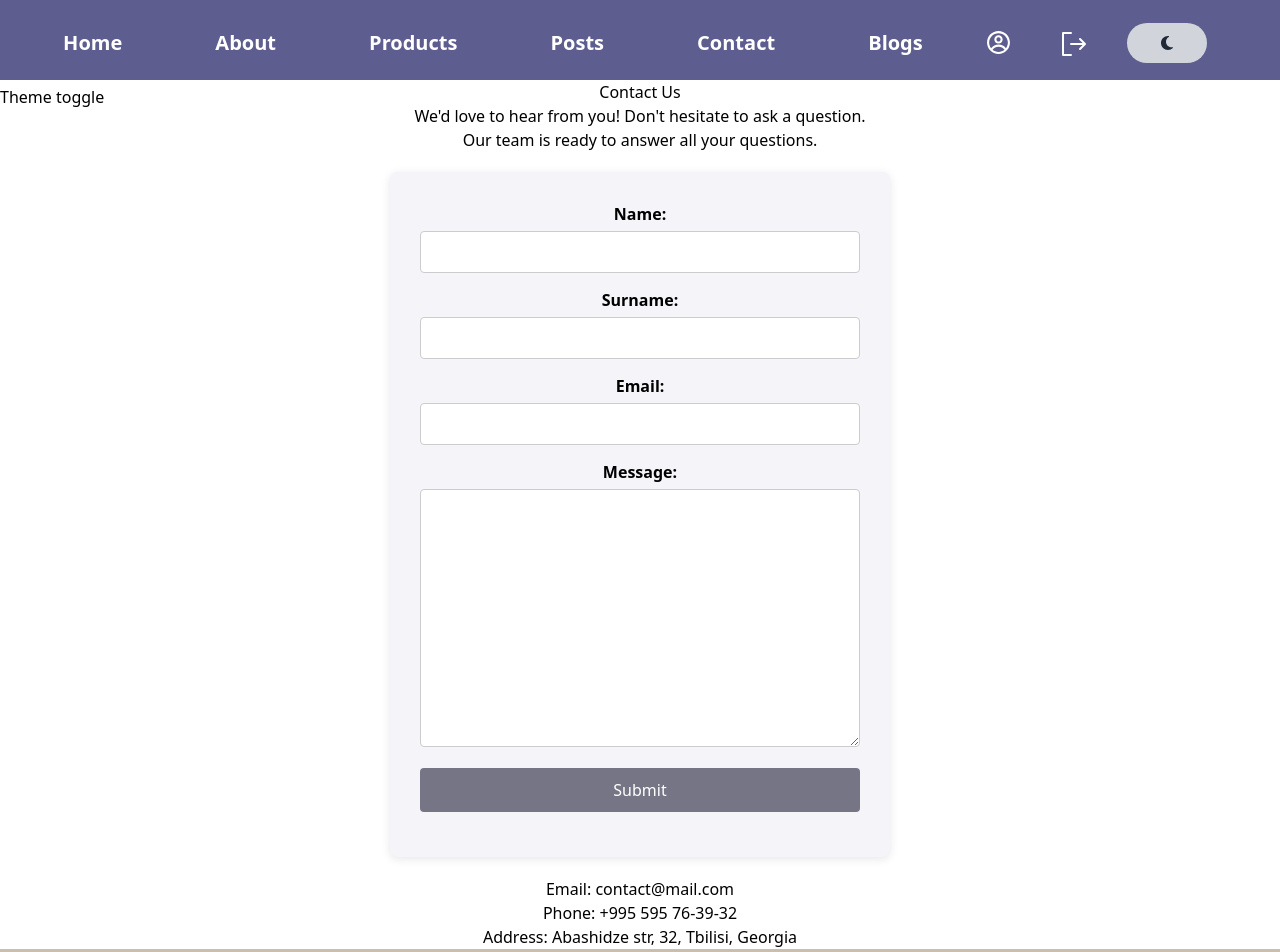
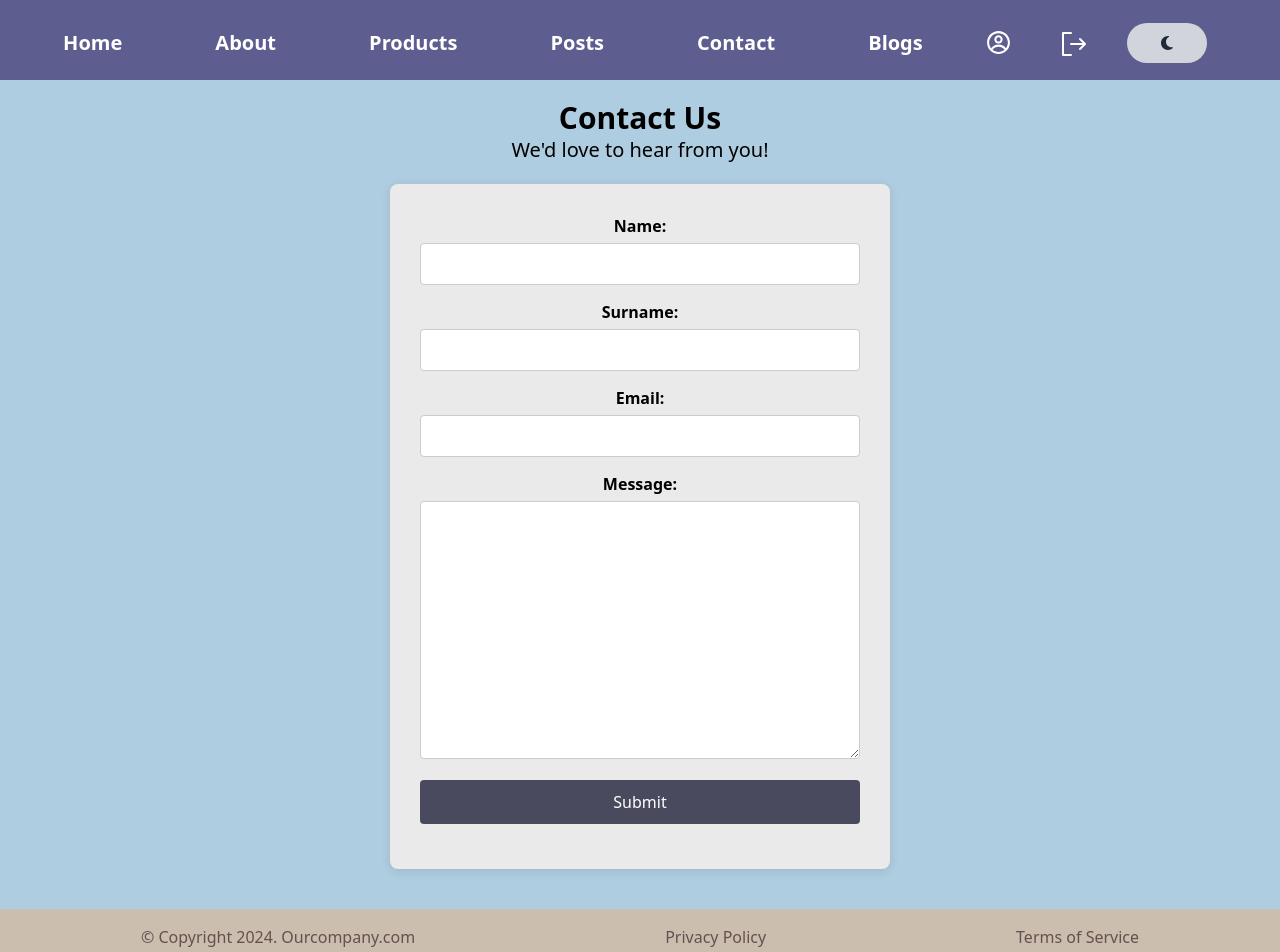
Before and after one commit to guranda26/online-shop, a Next.js app: page /contact in a window 1280 px wide. Shown: the top 952 px of the page. Built offline with nearby package versions, Linux system fonts and the light colour scheme; sample sign-in values are in the browser's storage.

Commit message:
add styles for litgh and dark mode

```diff
--- a/src/app/(dashboard)/about/page.jsx
+++ b/src/app/(dashboard)/about/page.jsx
@@ -3,8 +3,8 @@ import "../../../styles/About.css";
 
 const About = () => {
   return (
-    <section id="about" className="dark w-screen">
-      <div className="bg-background text-textColor h-screen flex flex-col gap-5 p-10 text-2xl items-center leading-9">
+    <section id="about" className="w-screen bg-background text-textColor">
+      <div className="h-screen flex flex-col gap-5 p-10 text-2xl items-center leading-9">
         <div className="w-[50%] flex flex-col gap-5">
           <h2 className="text-4xl font-semibold">About Us</h2>
           <p>
--- a/src/app/(dashboard)/contact/page.jsx
+++ b/src/app/(dashboard)/contact/page.jsx
@@ -3,11 +3,13 @@ import "../../../styles/Contact.css";
 
 const Contact = () => {
   return (
-    <section id="contact" className="section contact">
-      <h2>Contact Us</h2>
-      <p>We'd love to hear from you! Don't hesitate to ask a question.</p>
-      <p>Our team is ready to answer all your questions.</p>
-      <form action="#" className="form">
+    <section
+      id="contact"
+      className="section contact bg-contactBackground p-5 text-formText"
+    >
+      <h2 className="text-3xl font-semibold">Contact Us</h2>
+      <p className="text-xl">We'd love to hear from you!</p>
+      <form action="#" className="form bg-formBackground">
         <label htmlFor="name">Name:</label>
         <input id="name" type="text" />
 
@@ -22,18 +24,6 @@ const Contact = () => {
 
         <input type="submit" value="Submit" />
       </form>
-
-      <ul>
-        <li>
-          <span>Email:</span> contact@mail.com
-        </li>
-        <li>
-          <span>Phone:</span> +995 595 76-39-32
-        </li>
-        <li>
-          <span>Address:</span> Abashidze str, 32, Tbilisi, Georgia
-        </li>
-      </ul>
     </section>
   );
 };
--- a/src/app/(dashboard)/posts/index.css
+++ b/src/app/(dashboard)/posts/index.css
@@ -7,7 +7,7 @@
 }
 
 .posts {
-  background-color: #ffffff;
+  /* background-color: #ffffff; */
   border-radius: 12px;
   box-shadow: 0 4px 20px rgba(0, 0, 0, 0.1);
   overflow: hidden;
--- a/src/app/(dashboard)/posts/page.jsx
+++ b/src/app/(dashboard)/posts/page.jsx
@@ -59,19 +59,19 @@ const PostsPage = ({ searchParams }) => {
   };
 
   return (
-    <section className="posts-section">
-      <h1>All Posts</h1>
+    <section className="posts-section p-7 bg-postBackground w-screen text-formText">
+      <h1 className="text-center text-3xl font-semibold">All Posts</h1>
       <div className="search-sort__wrapper">
         <SearchInput searchPath="posts" supportsBodySort="true" />
       </div>
       <div className="search-container">
-        <div className="search-input-wrapper">
+        <div className="search-input-wrapper text-textBlack">
           <input
             type="text"
             placeholder="Title"
             value={newPost.title}
             onChange={(e) => setNewPost({ ...newPost, title: e.target.value })}
-            className="search-input"
+            className="search-input text-black"
           />
           <textarea
             placeholder="Body"
@@ -87,13 +87,16 @@ const PostsPage = ({ searchParams }) => {
 
       <div className="post-list_wrapper">
         {posts.map(({ id, title, body }) => (
-          <div key={id} className="posts">
+          <div key={id} className="posts bg-postFormBg">
             <Link href={`posts/${id}`} className="post-list">
               <h2>{title}</h2>
               <p>{body}</p>
             </Link>
             <div className="buttons">
-              <button className="search-btn delete" onClick={() => onDelete(id)}>
+              <button
+                className="search-btn delete"
+                onClick={() => onDelete(id)}
+              >
                 Delete
               </button>
               <button
--- a/src/app/components/Header.jsx
+++ b/src/app/components/Header.jsx
@@ -4,7 +4,6 @@ import "../../styles/LogoutButton.css";
 import "../../styles/Header.css";
 import { CgProfile } from "react-icons/cg";
 import LogoutButton from "./LogoutButton";
-import ThemeToggle from "./ThemeToggle";
 import ThemeButton from "./ThemeButton";
 
 const Header = () => {
@@ -43,7 +42,6 @@ const Header = () => {
             <ThemeButton />
           </li>
         </ul>
-        <ThemeToggle />
       </nav>
     </header>
   );
--- a/src/app/components/SearchInput.jsx
+++ b/src/app/components/SearchInput.jsx
@@ -5,7 +5,11 @@ import { useRouter } from "next/navigation";
 import debounce from "lodash.debounce";
 import "../../styles/SearchInput.css";
 
-const SearchInput = ({ searchPath, supportsPriceSort = false, supportsBodySort=false }) => {
+const SearchInput = ({
+  searchPath,
+  supportsPriceSort = false,
+  supportsBodySort = false,
+}) => {
   const router = useRouter();
   const [searchTerm, setSearchTerm] = useState("");
   const [sortBy, setSortBy] = useState("");
@@ -51,9 +55,9 @@ const SearchInput = ({ searchPath, supportsPriceSort = false, supportsBodySort=f
           className="search-input"
         />
       </div>
-      <div className="sort-container">
-        <div className="sort-option">
-          <label htmlFor="sort" className="sort-label">
+      <div className="sort-container text-formText">
+        <div className="sort-option text-textBlack">
+          <label htmlFor="sort" className="sort-label text-formText">
             Sort by:
           </label>
           <select
--- a/src/app/layout.jsx
+++ b/src/app/layout.jsx
@@ -9,7 +9,7 @@ export const metadata = {
 
 export default function RootLayout({ children }) {
   return (
-    <html lang="en">
+    <html lang="en" suppressHydrationWarning>
       <body>
         <Providers>
           <div className="flex-col">{children}</div>
--- a/src/index.css
+++ b/src/index.css
@@ -2,19 +2,29 @@
 @tailwind components;
 @tailwind utilities;
 
-/* :root {
-  --light-bg: #f4d4ecad;
-  --dark-bg: #533864ad;
-} */
+:root {
+  --text-black: #000;
+  /* --dark-bg: #533864ad; */
+  /* --form-text: #fff; */
+}
 
 .light {
   --bg: #fadff3ad;
   --text: #0d0114;
+  --contact-bg: #afcde0;
+  --form-bg: #eaeaea;
+  --post-bg: #fff;
+  --post-form: inherit;
 }
 
 .dark {
   --bg: #160521e8;
   --text: #bcb3c2e4;
+  --contact-bg: #475259;
+  --form-bg: #a5a5a5;
+  --form-text: #fff;
+  --post-bg: #2d2d2d;
+  --post-form: #fddcb7;
 }
 
 .system {
--- a/src/styles/Contact.css
+++ b/src/styles/Contact.css
@@ -6,7 +6,6 @@
   max-width: 500px;
   margin: 20px auto;
   padding: 30px;
-  background-color: #f4f4f9;
   border-radius: 8px;
   box-shadow: 0 2px 10px rgba(0, 0, 0, 0.1);
 }
@@ -39,7 +38,7 @@
 }
 
 .form input[type="submit"] {
-  background-color: #757585;
+  background-color: #4a4a5f;
   color: white;
   border: none;
   padding: 10px 20px;
--- a/src/styles/MainContent.css
+++ b/src/styles/MainContent.css
@@ -53,9 +53,9 @@ main {
   background-color: #d3e0dc;
 }
 
-.contact {
+/* .contact {
   background-color: #9ab3c3;
-}
+} */
 
 .digital-product-list {
   display: grid;
--- a/src/styles/SearchInput.css
+++ b/src/styles/SearchInput.css
@@ -33,7 +33,6 @@
   font-weight: bold;
   margin-right: 10px;
   font-size: 1rem;
-  color: #333;
 }
 
 .sort-select,
--- a/tailwind.config.js
+++ b/tailwind.config.js
@@ -11,7 +11,13 @@ module.exports = {
     extend: {
       colors: {
         background: "var(--bg)",
+        contactBackground: "var(--contact-bg)",
         textColor: "var(--text)",
+        formBackground: "var(--form-bg)",
+        formText: "var(--form-text)",
+        postBackground: "var(--post-bg)",
+        postFormBg: "var(--post-form)",
+        textBlack: "var(--text-black)",
       },
     },
   },
```
